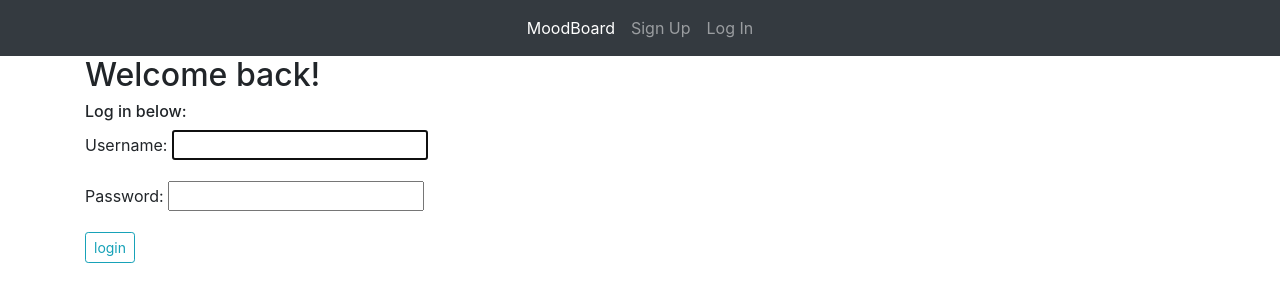
After one commit to juliana-zlatevski/moodboard, a Django app: page /accounts/login/ in a window 1280 px wide. The commit adds this page. Shown: the top 302 px of the page. Run offline with Django 3.2, Linux system fonts and the light colour scheme.

Commit message:
adds auth. navbar updates dynamically based on whether user is logged in or not

```diff
--- a/moodboard/settings.py
+++ b/moodboard/settings.py
@@ -26,7 +26,6 @@ SECRET_KEY = 'tpocat)t)s6o_ag9qa!hh6d_32_flavbv_7h6hpm*dkjy%$$!s'
 DEBUG = True
 
 ALLOWED_HOSTS = []
-LOGIN_URL = '/login'
 
 # Application definition
 
@@ -119,3 +118,5 @@ USE_TZ = True
 # https://docs.djangoproject.com/en/2.2/howto/static-files/
 
 STATIC_URL = '/static/'
+LOGIN_REDIRECT_URL ='/'
+LOGOUT_REDIRECT_URL ='/'
--- a/moodboard/urls.py
+++ b/moodboard/urls.py
@@ -1,5 +1,5 @@
 from django.contrib import admin
-from django.urls import path
+from django.urls import path, include
 
 from posts.views import (
     home_view,
@@ -11,6 +11,7 @@ from posts.views import (
 urlpatterns = [
     path('admin/', admin.site.urls),
     path('', home_view),
+    path('accounts/', include('django.contrib.auth.urls')),
     path('create-post/', create_post_view),
     path('posts/', posts_list_view),
     path('posts/<int:post_id>', post_detail_view)
--- a/posts/models.py
+++ b/posts/models.py
@@ -3,8 +3,7 @@ import random
 from datetime import date
 from django.utils import timezone
 from django.conf import settings
-
-User = settings.AUTH_USER_MODEL
+from django.contrib.auth.models import User
 
 class Post(models.Model):
   user = models.ForeignKey(User, on_delete=models.CASCADE)
--- a/templates/components/navbar.html
+++ b/templates/components/navbar.html
@@ -8,20 +8,29 @@
           <li class="nav-item active">
             <a class="nav-link" href="/">MoodBoard<span class="sr-only">(current)</span></a>
           </li>
+          {% if not user.is_authenticated %}
           <li class="nav-item">
-            <a class="nav-link" href="#">Link</a>
+            <a class="nav-link" href="accounts/login/">Sign Up</a>
           </li>
           <li class="nav-item">
-            <a class="nav-link disabled" href="#">Disabled</a>
+            <a class="nav-link" href="accounts/login/">Log In</a>
+          </li>
+          {% else %}
+          <li class="nav-item">
+            <a class="nav-link" href="accounts/logout/">Posts</a>
+          </li>
+          <li class="nav-item">
+            <a class="nav-link" href="accounts/logout/">Log Out</a>
           </li>
           <li class="nav-item dropdown">
-            <a class="nav-link dropdown-toggle" href="http://example.com" id="dropdown08" data-toggle="dropdown" aria-haspopup="true" aria-expanded="false">Dropdown</a>
+            <a class="nav-link dropdown-toggle" href="http://example.com" id="dropdown08" data-toggle="dropdown" aria-haspopup="true" aria-expanded="false">Account</a>
             <div class="dropdown-menu" aria-labelledby="dropdown08">
               <a class="dropdown-item" href="#">Action</a>
               <a class="dropdown-item" href="#">Another action</a>
               <a class="dropdown-item" href="#">Something else here</a>
             </div>
           </li>
+          {% endif %}
         </ul>
       </div>
     </nav>
--- /dev/null
+++ b/templates/registration/login.html
@@ -0,0 +1,17 @@
+{% extends 'base.html' %}
+
+{% block title %}
+Log In
+{% endblock title %}
+
+{% block content %}
+<h2>Welcome back!</h2>
+<h6>Log in below:</h6>
+
+<form method='POST' action='{% url 'login' %}'>
+    {% csrf_token %}
+    {{ form.as_p }}
+    <input type='submit' class='btn btn-outline-info btn-sm' value='login'>
+    <input type='hidden' name='next' value='{{ next }}'>
+</form>
+{% endblock content %}
```
